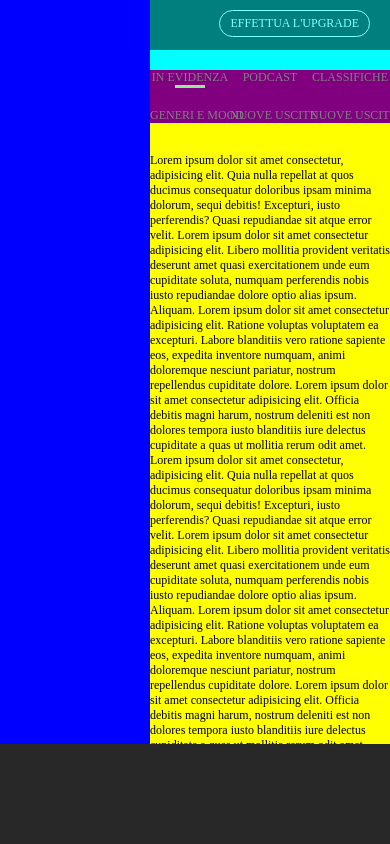
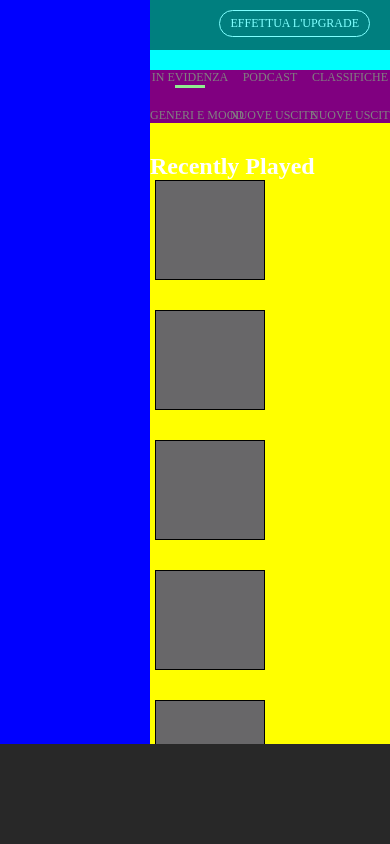
Before and after one commit to StefanoSalaa98/html-css-spotifyweb, a plain HTML site: page index.html in a window 390 px wide. Drawn offline with Linux system fonts and the light colour scheme.

Commit message:
Macrostruttura responsive sezione album recenti

```diff
--- a/css/style.css
+++ b/css/style.css
@@ -31,7 +31,7 @@
     overflow-y:auto;
 
     /*DEBUG*/
-    height:200px;
+
     background-color: aqua;
 }
 
@@ -98,6 +98,22 @@
     color:white;
 }
 
+.album h2{
+    color:white;
+    font-size:2rem;
+}
+
+.album-recenti{
+    display:flex;
+}
+
+.album-recenti .card{
+    width:15%;
+    height:100px;
+    background-color: blueviolet;
+    border:1px solid black;
+}
+
 /*Sezione footer*/
 
 footer{
@@ -108,10 +124,9 @@ footer{
 
 /*Sezione Responsive*/
 
-/*sezione album*/
-
 @media screen and (max-width:878px){
 
+    /*sezione album*/
 
     .album ul{
         width:100%;
@@ -125,6 +140,20 @@ footer{
     .album li{
         width:20%;
         text-align:center;
+    }
+
+    .album-recenti{
+        flex-wrap:wrap;
+        justify-content:flex-start;
+        gap:30px 10px;
+        padding-left:10px;
+    }
+
+    .album-recenti .card{
+        margin:0;
+        width:23%;
+        background-color: rgb(22, 1, 43);
+        border:1px solid black;
     }
 }
 
@@ -142,4 +171,15 @@ footer{
         width:calc(100% / 3);
         text-align:center;
     }
+
+    .album-recenti{
+        padding:0 5px;
+    }
+
+    .album-recenti .card{
+        margin:0;
+        width:48%;
+        background-color: rgb(104, 103, 105);
+        border:1px solid black;
+    }
 }
--- a/index.html
+++ b/index.html
@@ -28,6 +28,18 @@
                     <li>NUOVE USCITE</li>
                     <li>NUOVE USCITE</li>
                 </ul>
+
+                <h2>Recently Played</h2>
+
+                <div class="album-recenti">
+                    <div class="card"></div>
+                    <div class="card"></div>
+                    <div class="card"></div>
+                    <div class="card"></div>
+                    <div class="card"></div>
+                    <div class="card"></div>
+                </div>
+
                 <p>Lorem ipsum dolor sit amet consectetur, adipisicing elit. Quia nulla repellat at quos ducimus consequatur doloribus ipsam minima dolorum, sequi debitis! Excepturi, iusto perferendis? Quasi repudiandae sit atque error velit.
                 Lorem ipsum dolor sit amet consectetur adipisicing elit. Libero mollitia provident veritatis deserunt amet quasi exercitationem unde eum cupiditate soluta, numquam perferendis nobis iusto repudiandae dolore optio alias ipsum. Aliquam.
                 Lorem ipsum dolor sit amet consectetur adipisicing elit. Ratione voluptas voluptatem ea excepturi. Labore blanditiis vero ratione sapiente eos, expedita inventore numquam, animi doloremque nesciunt pariatur, nostrum repellendus cupiditate dolore.
```
